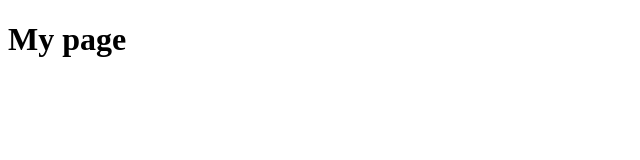
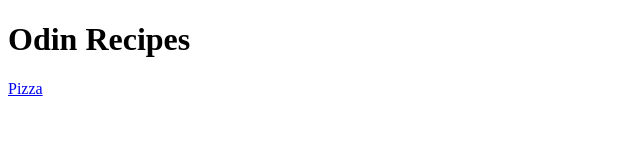
Before and after one commit to Smoothie17/odin-recipes, a plain HTML site: page index.html in a window 1280 px wide. Shown: the whole page, without its empty margins (0-640 px from the left). Drawn offline with Linux system fonts and the light colour scheme.

Commit message:
list update pizza

```diff
--- a/index.html
+++ b/index.html
@@ -6,8 +6,10 @@
   <meta name="viewport" content="width=F, initial-scale=1.0">
   <title>Document</title>
 </head>
-<h1>My page</h1>
+
 <body>
+  <h1>Odin Recipes</h1>
+  <a href="recipes/Pizza.html">Pizza</a>
 
 </body>
 </html>
```
